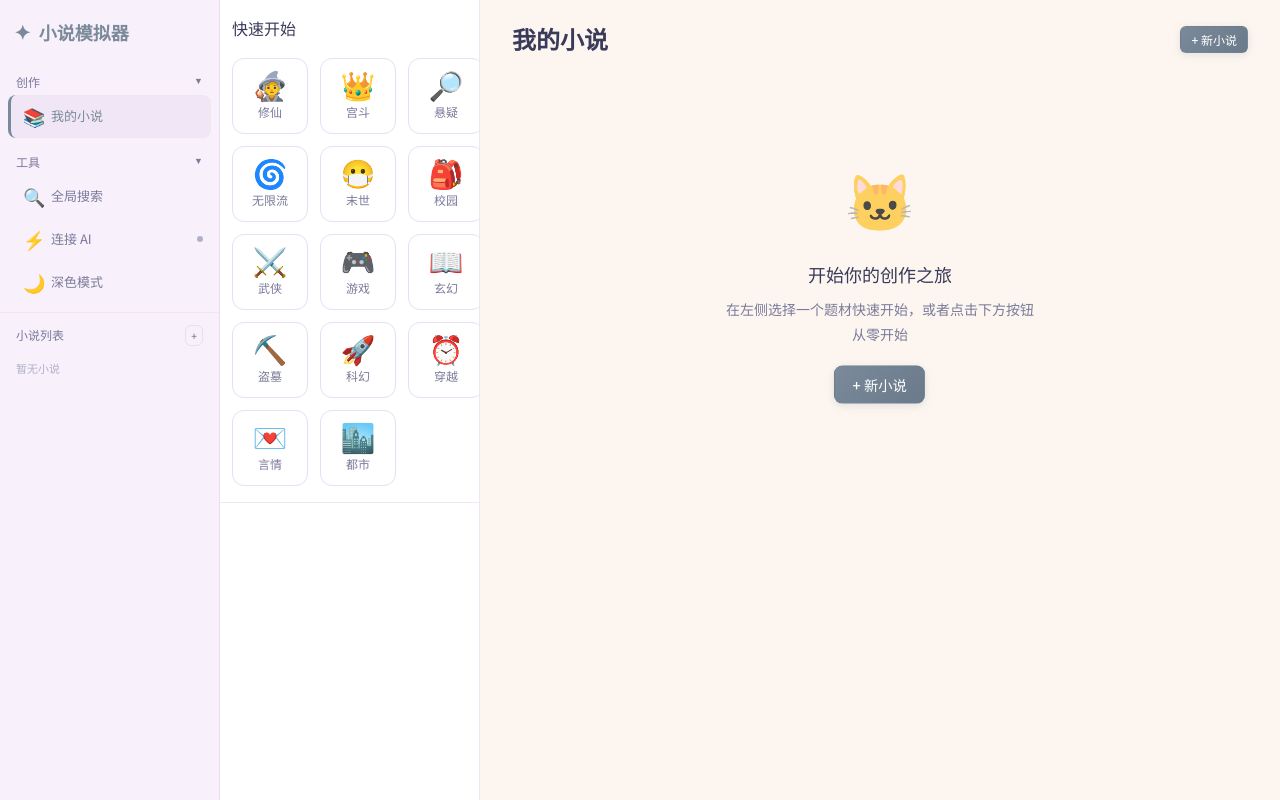
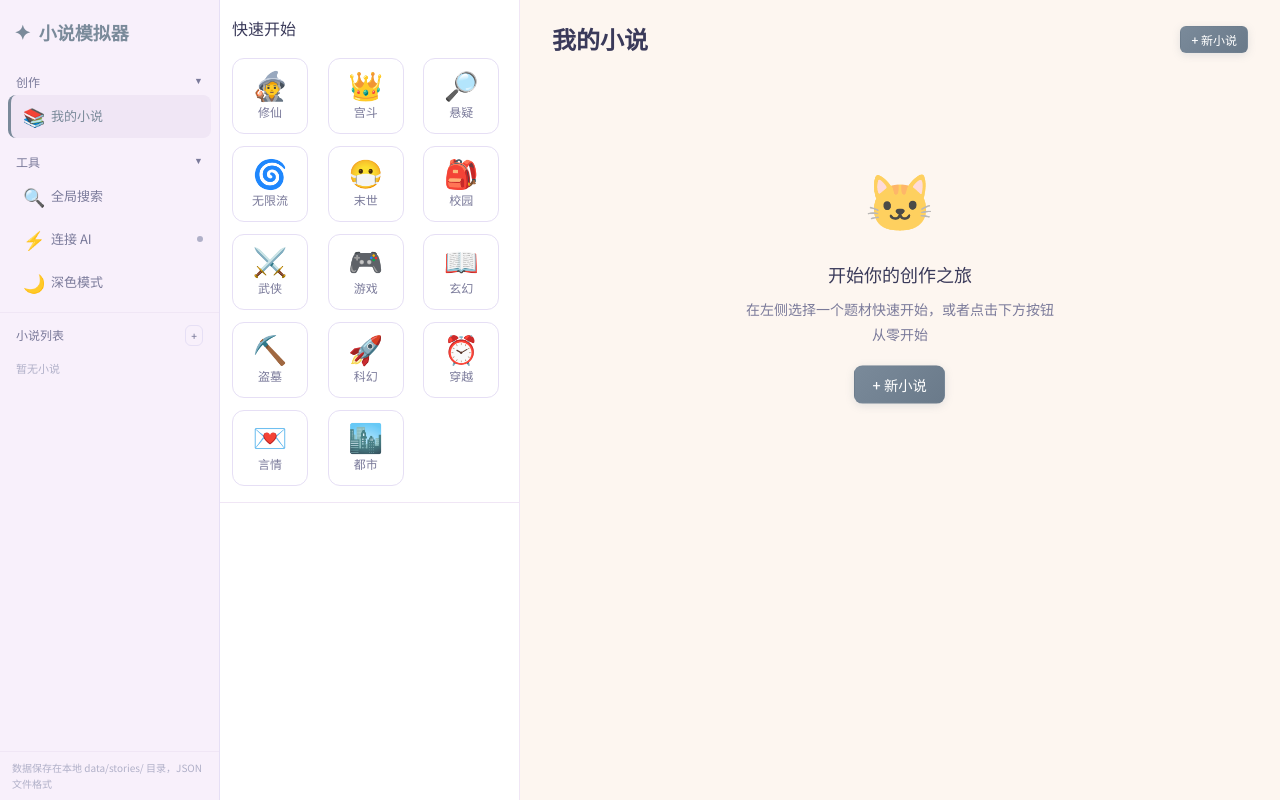
Before and after one commit to naoiral/novel-simulator, a Flask app: page / in a window 1280 px wide. Run offline with Flask 3, Linux system fonts and the light colour scheme; data that the repository does not hold is empty; some libraries are stand-ins or nearby versions.

Commit message:
fix: 5 个用户反馈问题修复
1. AI 状态：启动时实际测试连接，不再误显示"已连接"
2. 数据存储：侧边栏底部显示"数据保存在本地 data/stories/ 目录"
3. 章节栏折叠：去掉容易误触的 ☰ 折叠按钮
4. 章节操作：重写/删除按钮默认可见（opacity:0.7）
5. 手写章节：新增"手写章节"按钮，支持用户自己写章节内容
   - 底部输入区新增"手写章节"按钮
   - 弹窗含标题和内容输入框
   - 后端 /api/stories/{id}/chapters/manual 接口

```diff
--- a/routes/stories.py
+++ b/routes/stories.py
@@ -113,6 +113,24 @@ def delete_chapter(story_id, chapter_num):
     return jsonify({"ok": True})
 
 
+# ========== 手写章节 ==========
+
+@stories_bp.route("/api/stories/<story_id>/chapters/manual", methods=["POST"])
+def save_manual_chapter(story_id):
+    """手动保存用户编写的章节。"""
+    data = request.json
+    title = data.get("title", "").strip()
+    content = data.get("content", "").strip()
+    if not content:
+        return jsonify({"error": "章节内容不能为空"}), 400
+    engine = _get_engine(story_id)
+    next_num = engine.memory.get_total_chapters() + 1
+    chapter_text = f"## {title}\n\n{content}" if title else content
+    engine.memory.save_chapter(next_num, chapter_text, title)
+    logger.info("手写章节: 故事%s 第%s章 %s", story_id, next_num, title)
+    return jsonify({"ok": True, "chapter_num": next_num, "title": title})
+
+
 # ========== 章节重排序 ==========
 
 @stories_bp.route("/api/stories/<story_id>/chapters/reorder", methods=["PUT"])
--- a/static/app.js
+++ b/static/app.js
@@ -3,7 +3,16 @@ async function init() {
     restoreAIConfig();
     try {
         const cfg = await api("/api/config");
-        updateAIStatus(cfg.ai_ready);
+        if (cfg.ai_ready) {
+            // 有保存的 Key，实际测试连接
+            try {
+                const test = await api("/api/config/test", { method: "POST" });
+                updateAIStatus(test.ok);
+                if (!test.ok) toast("AI 连接已过期，请重新连接", "info");
+            } catch(e) { updateAIStatus(false); }
+        } else {
+            updateAIStatus(false);
+        }
     } catch(e){ toast("连接服务器失败，请确认应用已启动: " + e.message, "error"); }
     loadGenreTemplates();
     loadStories();
--- a/static/story.js
+++ b/static/story.js
@@ -84,6 +84,34 @@ async function loadChapters(reset = true) {
 function loadMoreChapters() {
     chapterPage++;
     loadChapters(false);
+}
+
+// 手写章节
+function openManualWrite() {
+    $("manual-title").value = "";
+    $("manual-content").value = "";
+    openModal("manual-write-modal");
+    setTimeout(() => $("manual-title").focus(), 100);
+}
+
+async function saveManualChapter() {
+    const title = $("manual-title").value.trim();
+    const content = $("manual-content").value.trim();
+    if (!content) return toast("请输入章节内容", "error");
+    try {
+        const result = await api(`/api/stories/${S.storyId}/chapters/manual`, {
+            method: "POST",
+            body: JSON.stringify({ title, content })
+        });
+        if (result.error) toast("保存失败: " + result.error, "error");
+        else {
+            toast(`第${result.chapter_num}章已保存`, "success");
+            closeModal("manual-write-modal");
+            await loadChapters();
+            const chapters = document.querySelectorAll(".chapter");
+            if (chapters.length) chapters[chapters.length - 1].scrollIntoView({ behavior: "smooth" });
+        }
+    } catch (e) { toast("保存失败: " + e.message, "error"); }
 }
 
 // 章节拖拽排序
--- a/static/style.css
+++ b/static/style.css
@@ -40,7 +40,7 @@
     --font-main:"Noto Sans SC Rounded","Noto Sans SC","PingFang SC","Microsoft YaHei",sans-serif;
     --font-serif:"Noto Serif SC","Source Han Serif SC","Songti SC",Georgia,serif;
     --sidebar-w:220px;
-    --quickstart-w:260px;
+    --quickstart-w:300px;
     --chapter-nav-w:240px;
     --topbar-h:56px;
     --toolbar-h:48px;
@@ -370,7 +370,7 @@ textarea.input{resize:vertical;min-height:36px}
 .story-chapters .chapter{margin-bottom:36px;padding-bottom:32px;border-bottom:1px solid var(--divider);position:relative}
 .story-chapters .chapter:last-child{border-bottom:none}
 .story-chapters .chapter h3{font-size:18px;font-weight:600;color:var(--accent);margin-bottom:18px;letter-spacing:.5px;font-family:var(--font-serif)}
-.chapter-toolbar{display:flex;gap:4px;justify-content:flex-end;margin-bottom:8px;opacity:.4;transition:opacity .2s}
+.chapter-toolbar{display:flex;gap:4px;justify-content:flex-end;margin-bottom:8px;opacity:.7;transition:opacity .2s}
 .chapter:hover .chapter-toolbar{opacity:1}
 .story-chapters .chapter p{text-indent:2em;margin-bottom:10px;line-height:2.1;color:var(--text);font-family:var(--font-serif);font-size:14.5px;letter-spacing:.3px}
 .story-chapters .dialogue{color:var(--accent);border-left:2px solid var(--accent-border);padding-left:14px;margin:12px 0;font-style:italic;text-indent:0;font-family:var(--font-serif)}
@@ -463,7 +463,7 @@ textarea.input{resize:vertical;min-height:36px}
 
 /* ========== 响应式 ========== */
 @media(max-width:768px){
-    :root{--sidebar-w:170px;--quickstart-w:200px;--chapter-nav-w:180px}
+    :root{--sidebar-w:170px;--quickstart-w:240px;--chapter-nav-w:180px}
     .sidebar-nav-brand{padding:12px;font-size:16px}
     .story-chapters{padding:20px 24px}
     .compose-row{flex-direction:column}
--- a/templates/index.html
+++ b/templates/index.html
@@ -79,6 +79,9 @@
                 <button class="btn btn-ghost btn-sm" onclick="showCreateModal()" style="padding:2px 5px;font-size:10px">+</button>
             </div>
             <div id="story-nav-list" class="story-nav-list"></div>
+        </div>
+        <div style="padding:8px 12px;font-size:10px;color:var(--text3);border-top:1px solid var(--divider);line-height:1.6">
+            数据保存在本地 data/stories/ 目录，JSON 文件格式
         </div>
     </nav>
 
@@ -263,7 +266,6 @@
                         <div class="chapter-nav" id="chapter-nav">
                             <div class="chapter-nav-header">
                                 <span>📖 章节 <span id="chapter-count-badge" style="font-size:11px;color:var(--text3);margin-left:4px"></span></span>
-                                <button class="btn btn-ghost btn-sm" onclick="toggleChapterNav()" style="padding:1px 4px;font-size:10px">☰</button>
                             </div>
                             <div class="chapter-nav-list" id="chapter-nav-list"></div>
                         </div>
@@ -296,7 +298,8 @@
                         <!-- 输入行 -->
                         <div class="compose-row">
                             <textarea id="advance-instruction" class="compose-input" rows="1" placeholder="给 AI 一句话指示，或留空让它自由发挥..." onkeydown="if(event.key==='Enter'&&!event.shiftKey){event.preventDefault();advanceStory()}"></textarea>
-                            <button onclick="advanceStory()" id="btn-advance" class="btn-write">写下一章</button>
+                            <button onclick="advanceStory()" id="btn-advance" class="btn-write">AI 写下一章</button>
+                            <button onclick="openManualWrite()" class="btn btn-ghost" style="white-space:nowrap;min-height:48px">手写章节</button>
                         </div>
                     </div>
 
@@ -397,6 +400,20 @@
     </div>
 </div>
 
+<!-- 手写章节 -->
+<div id="manual-write-modal" class="modal hidden" onclick="if(event.target===this)closeModal('manual-write-modal')">
+    <div class="modal-content" style="max-width:600px">
+        <button class="modal-close" onclick="closeModal('manual-write-modal')">✕</button>
+        <h3 style="margin-bottom:14px">手写章节</h3>
+        <div class="form-group"><label>章节标题</label><input type="text" id="manual-title" class="input" placeholder="如：第一章 觉醒"></div>
+        <div class="form-group"><label>章节内容</label><textarea id="manual-content" class="input" rows="12" placeholder="在这里写你的章节内容..." style="font-family:var(--font-serif);line-height:2;font-size:14px"></textarea></div>
+        <div class="modal-actions">
+            <button onclick="closeModal('manual-write-modal')" class="btn btn-ghost">取消</button>
+            <button onclick="saveManualChapter()" class="btn btn-primary">保存章节</button>
+        </div>
+    </div>
+</div>
+
 <!-- 角色对话 -->
 <div id="chat-modal" class="modal hidden" onclick="if(event.target===this)closeModal('chat-modal')">
     <div class="modal-content" style="max-width:480px;max-height:80vh;display:flex;flex-direction:column">
```
